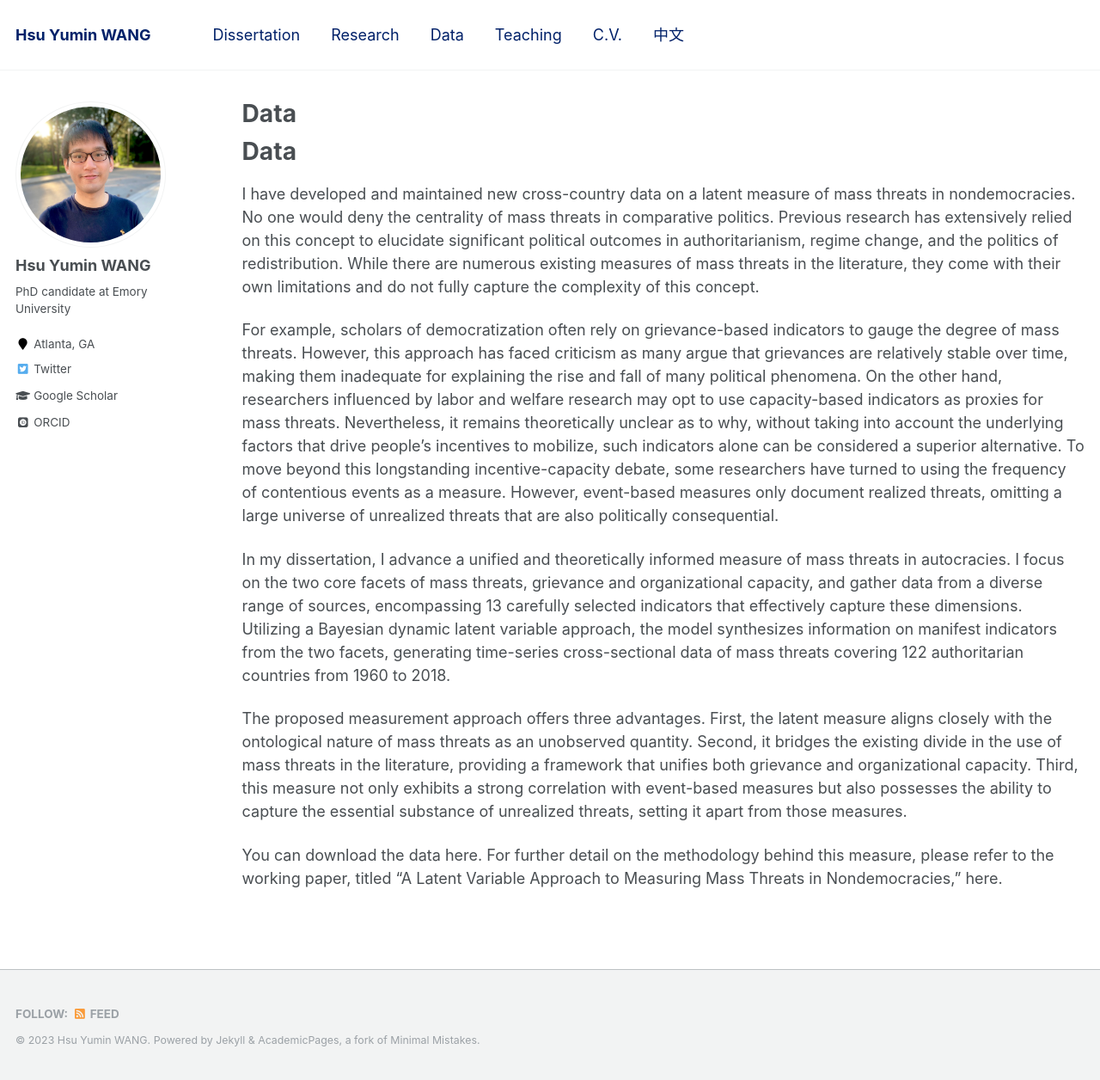
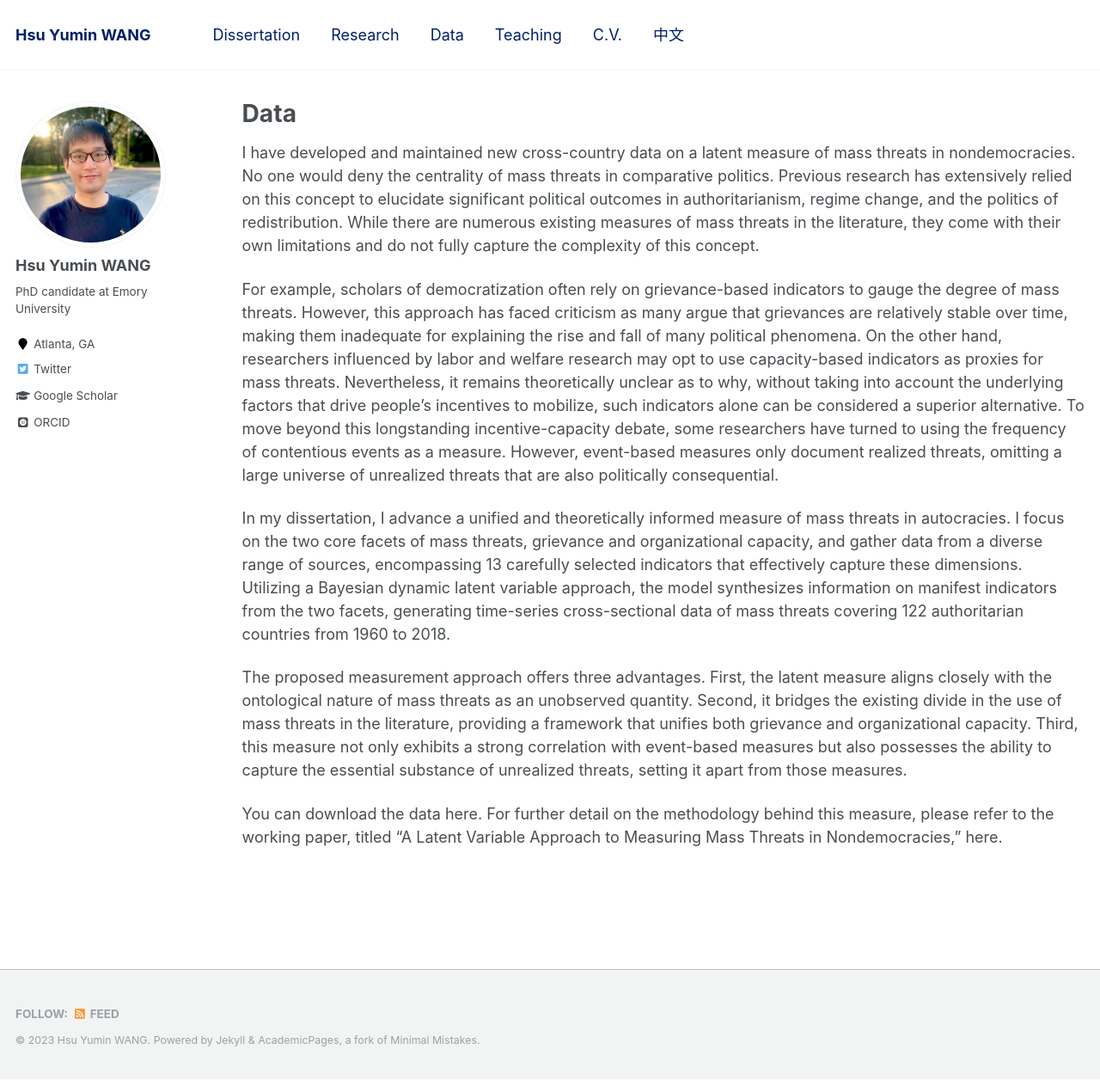
Before and after one commit to hsuyumin/hsuyumin.github.io, a Jekyll site: the page built from _pages/data.md, in a window 1280 px wide and 1256 px high. Shown: the whole window at 86% size. Built offline with Jekyll 4.4.1, drawn with Linux system fonts in a browser that asks for light colours; some web fonts are replaced.

Commit message:
Update data.md

```diff
--- a/_pages/data.md
+++ b/_pages/data.md
@@ -6,8 +6,6 @@ author_profile: true
 redirect_from:
   - /data
 ---
-
-# Data
 
 I have developed and maintained new cross-country data on a latent measure of mass threats in nondemocracies. No one would deny the centrality of mass threats in comparative politics. Previous research has extensively relied on this concept to elucidate significant political outcomes in authoritarianism, regime change, and the politics of redistribution. While there are numerous existing measures of mass threats in the literature, they come with their own limitations and do not fully capture the complexity of this concept.
 
```
